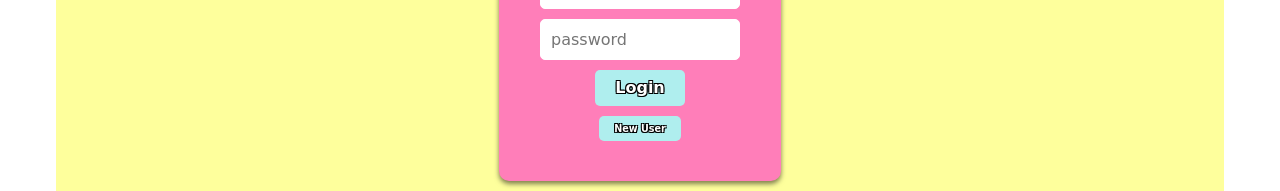
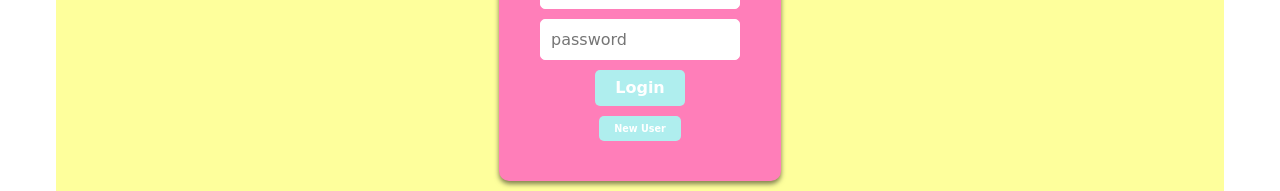
Before and after one commit to Mcray3000/307_MyDiary_Nibble, a React (Vite) app in the folder packages/react-frontend/: page / in a window 1280 px wide. Shown: the part 251-442 px from the top of the page. Built offline with nearby package versions, Linux system fonts and the light colour scheme; no server answers.

Commit message:
update font

```diff
--- a/packages/react-frontend/src/main.css
+++ b/packages/react-frontend/src/main.css
@@ -1170,8 +1170,6 @@ caption {
 .form-button {
   background-color: #afeeee;
   color: white; /* White text color */
-  text-shadow: -1px -1px 0 #000, 1px -1px 0 #000, -1px 1px 0 #000,
-    1px 1px 0 #000; /* Black outline */
   border: none;
   padding: 10px 20px;
   margin: 10px auto;
```
